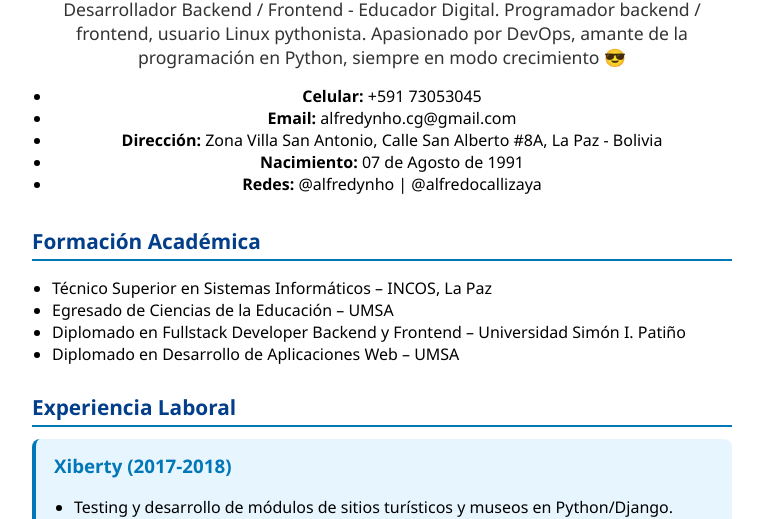
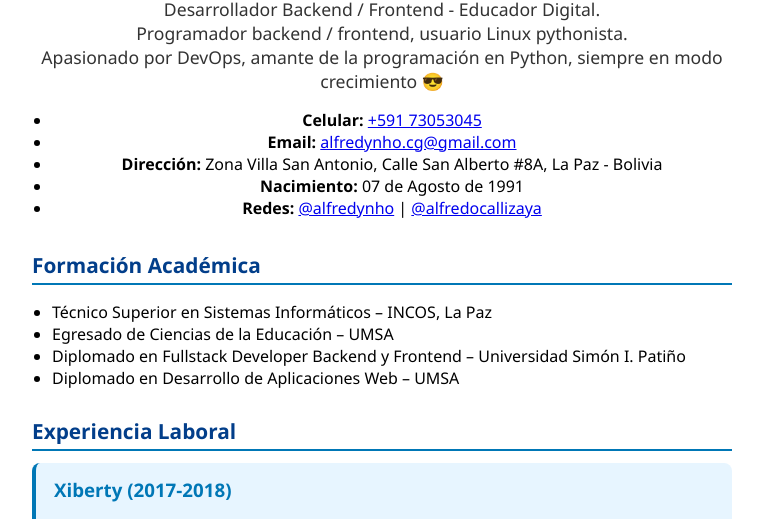
Before and after one commit to alfredynhocg/cv, a plain HTML site: page index.html in a window 1280 px wide. Shown: the part 288-807 px from the top of the page, without its empty margins (258-1021 px from the left). Drawn offline with Linux system fonts and the light colour scheme.

Commit message:
refactorm: actualizacion de codigo

```diff
--- a/index.html
+++ b/index.html
@@ -3,28 +3,30 @@
 <head>
     <meta charset="UTF-8">
     <meta name="viewport" content="width=device-width, initial-scale=1.0">
+    <meta name="description" content="Currículum profesional de Alfredo Callizaya Gutierrez, desarrollador backend/frontend y educador digital en Bolivia.">
     <title>Currículum de Alfredo Callizaya Gutierrez</title>
     <link rel="stylesheet" href="styles.css">
 </head>
 <body>
     <div class="container">
         <header>
-            <img src="acg.jpg" alt="Avatar" class="avatar">
+            <img src="acg.jpg" alt="Foto de Alfredo Callizaya Gutierrez" class="avatar">
             <h1>Alfredo Callizaya Gutierrez</h1>
             <p class="resumen">
-                Desarrollador Backend / Frontend - Educador Digital.
-                Programador backend / frontend, usuario Linux pythonista.
+                Desarrollador Backend / Frontend - Educador Digital.<br>
+                Programador backend / frontend, usuario Linux pythonista.<br>
                 Apasionado por DevOps, amante de la programación en Python, siempre en modo crecimiento 😎
             </p>
             <ul class="contacto">
-                <li><strong>Celular:</strong> +591 73053045</li>
-                <li><strong>Email:</strong> alfredynho.cg@gmail.com</li>
+                <li><strong>Celular:</strong> <a href="tel:+59173053045">+591 73053045</a></li>
+                <li><strong>Email:</strong> <a href="mailto:alfredynho.cg@gmail.com">alfredynho.cg@gmail.com</a></li>
                 <li><strong>Dirección:</strong> Zona Villa San Antonio, Calle San Alberto #8A, La Paz - Bolivia</li>
                 <li><strong>Nacimiento:</strong> 07 de Agosto de 1991</li>
-                <li><strong>Redes:</strong> @alfredynho | @alfredocallizaya</li>
+                <li><strong>Redes:</strong> <a href="https://twitter.com/alfredynho" target="_blank" rel="noopener">@alfredynho</a> | <a href="https://twitter.com/alfredocallizaya" target="_blank" rel="noopener">@alfredocallizaya</a></li>
             </ul>
         </header>
 
+    <main>
     <section>
             <h2>Formación Académica</h2>
             <ul>
@@ -126,6 +128,7 @@
                 <li>Sistema académico INCOS con Laravel, MySQL y bots.</li>
             </ul>
     </section>
+    </main>
 
         <section>
             <h2>Habilidades</h2>
```
Lines whose indentation alone changed are shown as unchanged.
